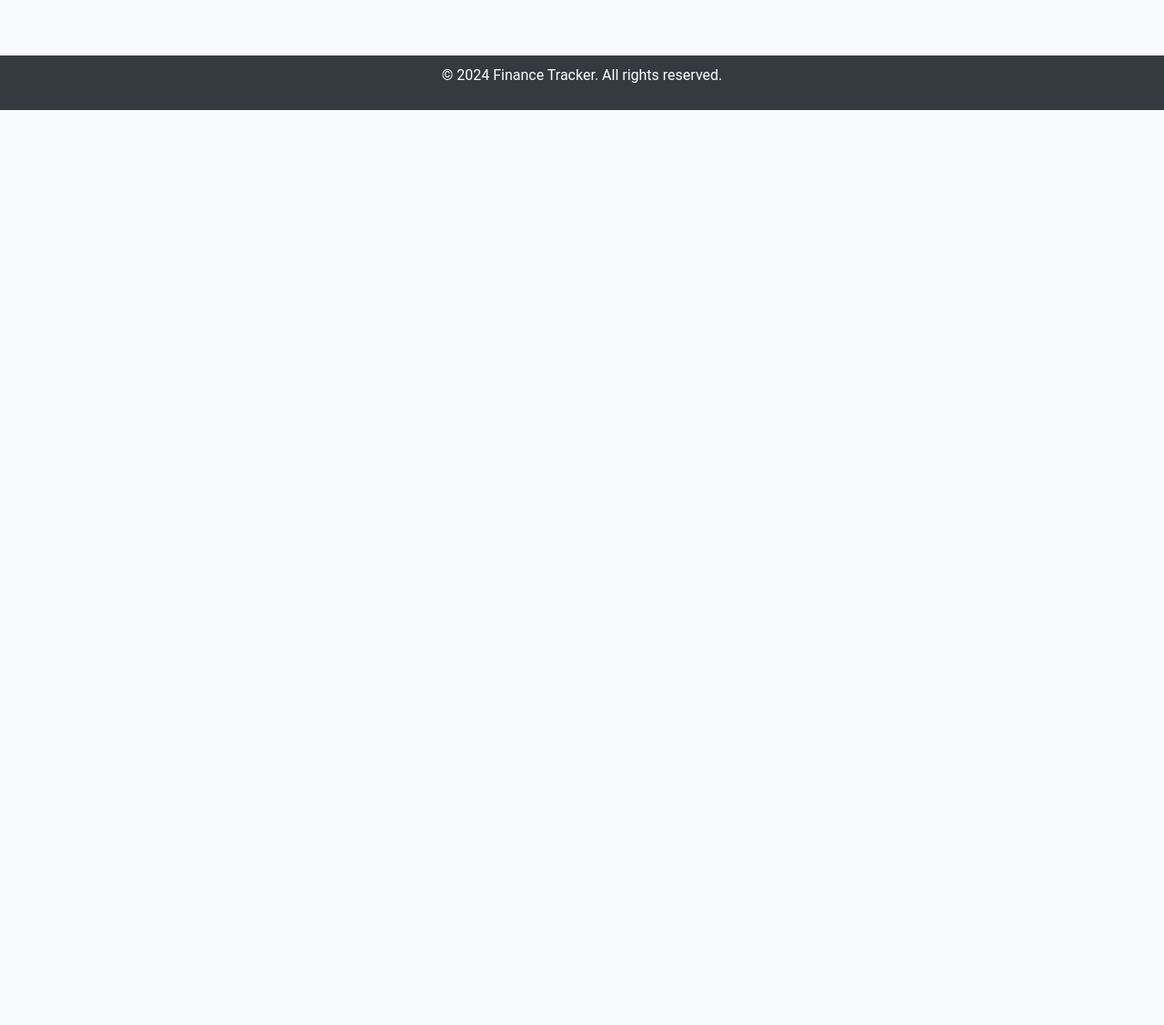
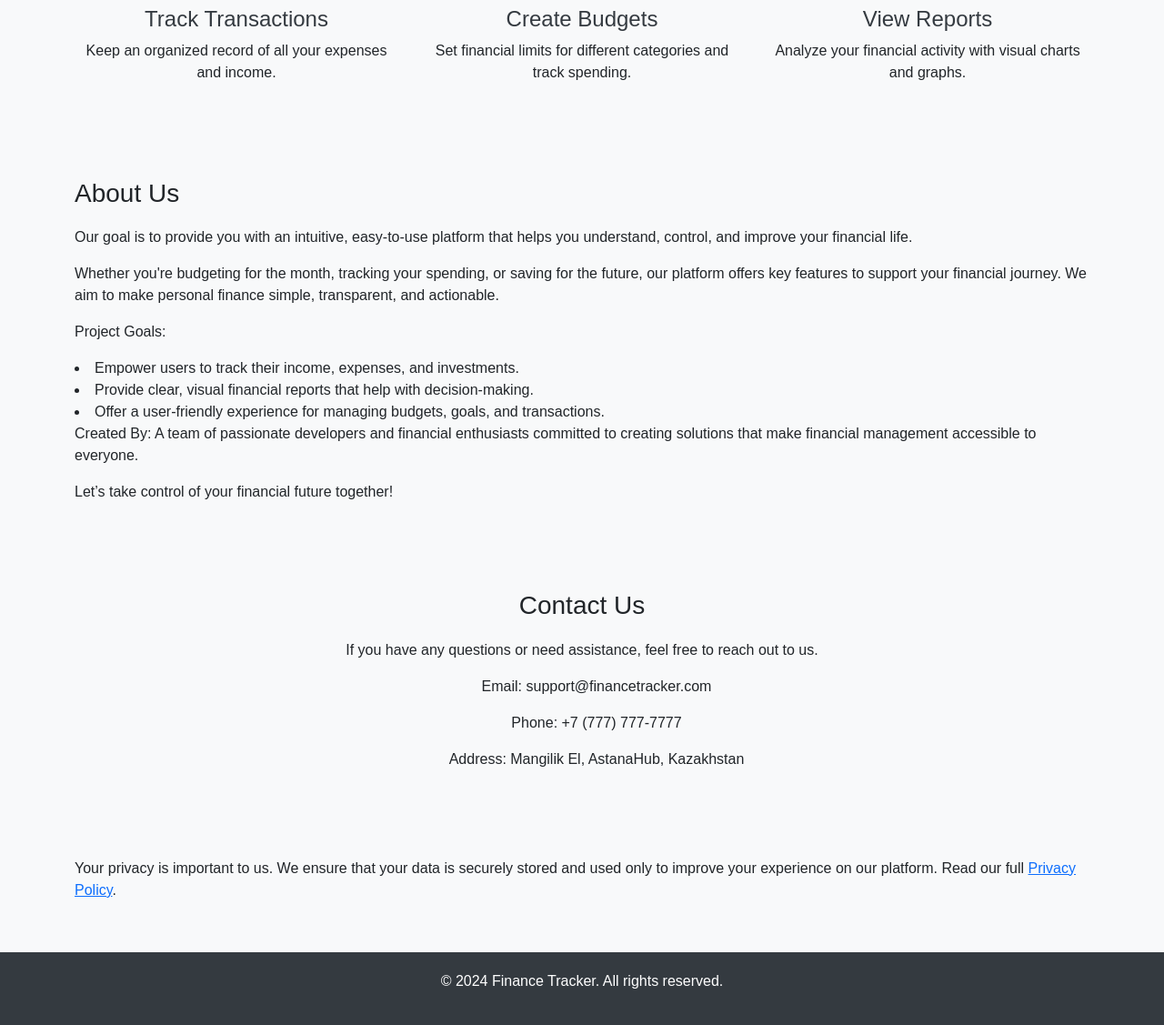
Before and after one commit to yerlanello/WEB, a website: page public/home.html in a window 1280 px wide. Shown: the part 580-1707 px from the top of the page at 91% size. Before the commit the page ends 800 px from the top, so only its background shows below. Drawn offline with nearby package versions, Linux system fonts and the light colour scheme.

Commit message:
Исправил ошибки в маршрутах и обновил HTML

```diff
--- a/public/home.html
+++ b/public/home.html
@@ -6,6 +6,46 @@
     <title>Personal Finance Tracker</title>
     <link rel="stylesheet" href="https://cdn.jsdelivr.net/npm/bootstrap@5.3.0/dist/css/bootstrap.min.css">
     <link rel="stylesheet" href="css/styles.css">
+    <style>
+        body {
+            font-family: 'Arial', sans-serif;
+        }
+        .hero {
+            background: linear-gradient(to bottom, rgba(0, 0, 0, 0.8), rgba(0, 0, 0, 0.5)), url('https://via.placeholder.com/1920x600');
+            background-size: cover;
+            background-position: center;
+            color: white;
+            text-align: center;
+            padding: 100px 20px;
+        }
+        .hero h1 {
+            font-size: 3rem;
+            margin-bottom: 20px;
+        }
+        .hero p {
+            font-size: 1.2rem;
+        }
+        .footer {
+            background: #343a40;
+            color: white;
+            padding: 20px;
+            text-align: center;
+        }
+        .footer a {
+            color: #ffc107;
+            text-decoration: none;
+        }
+        .footer a:hover {
+            text-decoration: underline;
+        }
+        .about, .contact, .privacy-policy {
+            background: #f8f9fa;
+            padding: 40px 20px;
+        }
+        .about h3, .contact h3, .privacy-policy h3 {
+            margin-bottom: 20px;
+        }
+    </style>
 </head>
 <body>
     <!-- Navbar -->
@@ -19,6 +59,7 @@
                 <ul class="navbar-nav ms-auto">
                     <li class="nav-item"><a class="nav-link" href="#">Home</a></li>
                     <li class="nav-item"><a class="nav-link" href="#features">Features</a></li>
+                    <li class="nav-item"><a class="nav-link" href="#about">About</a></li>
                     <li class="nav-item"><a class="btn btn-primary nav-link text-white" href="login.html">Login/Register</a></li>
                 </ul>
             </div>
@@ -51,9 +92,46 @@
         </div>
     </section>
 
+    <!-- About Section -->
+    <section id="about" class="about">
+        <div class="container">
+            <h3>About Us</h3>
+            <p>Our goal is to provide you with an intuitive, easy-to-use platform that helps you understand, control, and improve your financial life.</p>
+            <p>Whether you're budgeting for the month, tracking your spending, or saving for the future, our platform offers key features to support your financial journey. We aim to make personal finance simple, transparent, and actionable.</p>
+            <p>Project Goals:</p>
+                <li>Empower users to track their income, expenses, and investments.</li>
+                <li>Provide clear, visual financial reports that help with decision-making.</li>
+                <li>Offer a user-friendly experience for managing budgets, goals, and transactions.</li>
+            <p>Created By: A team of passionate developers and financial enthusiasts committed to creating solutions that make financial management accessible to everyone.</p>
+            <p>Let’s take control of your financial future together!</p>
+        </div>
+    </section>
+
+    <!-- Contact Us Section -->
+    <section id="contact" class="contact">
+        <div class="container">
+            <center>
+            <h3>Contact Us</h3>
+            <p>If you have any questions or need assistance, feel free to reach out to us.</p>
+            <ul>
+                <p>Email: support@financetracker.com</p>
+                <p>Phone: +7 (777) 777-7777</p>
+                <p>Address: Mangilik El, AstanaHub, Kazakhstan</p>
+            </ul>
+            </center>
+        </div>
+    </section>
+
+    <!-- Privacy Policy Section -->
+    <section id="privacy-policy" class="privacy-policy">
+        <div class="container">
+            <p>Your privacy is important to us. We ensure that your data is securely stored and used only to improve your experience on our platform. Read our full <a href="#">Privacy Policy</a>.</p>
+        </div>
+    </section>
+
     <!-- Footer -->
     <footer class="footer">
-        <p>&copy; 2024 Finance Tracker. All rights reserved.</p>
+        <p>&copy; 2024 Finance Tracker. All rights reserved. </p>
     </footer>
 
     <script src="https://cdn.jsdelivr.net/npm/bootstrap@5.3.0/dist/js/bootstrap.bundle.min.js"></script>
--- a/routes/pageRoutes.js
+++ b/routes/pageRoutes.js
@@ -4,7 +4,7 @@ const path = require('path');
 
 // Routes for HTML pages
 router.get('/', (req, res) => {
-    res.router(path.join(path.dirname(__dirname), 'public', 'home.html'));
+    res.sendFile(path.join(path.dirname(__dirname), 'public', 'home.html'));
 });
 
 router.get('/login', (req, res) => {
```
